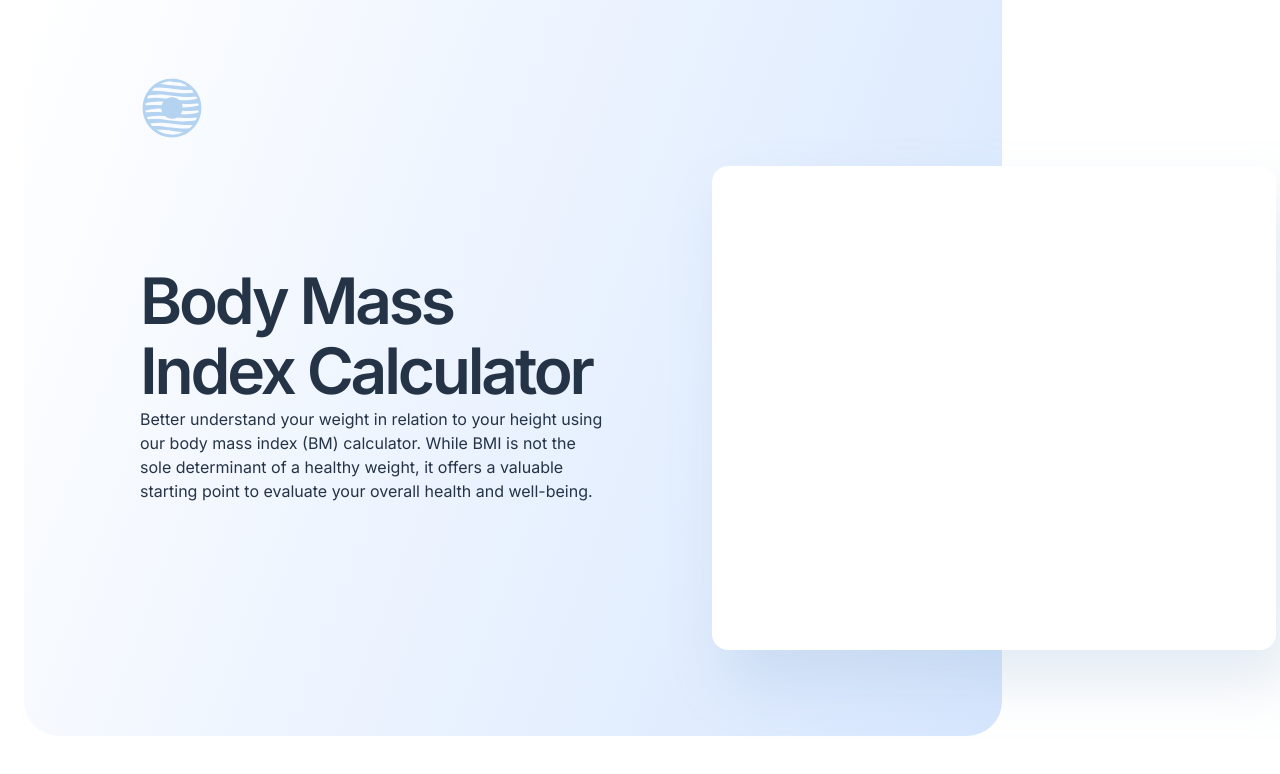
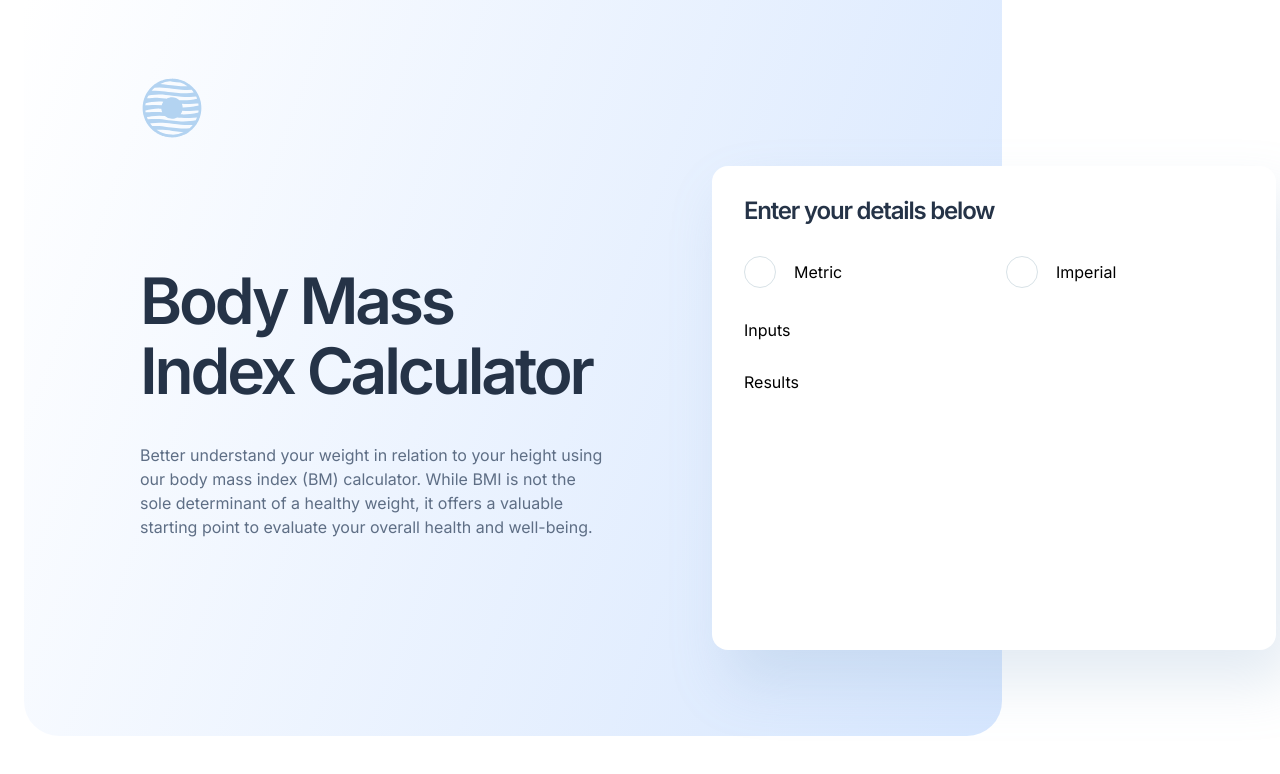
Before and after one commit to GuimaraesJC/bmi-calculator, a React (Vite) app: page / in a window 1280 px wide. Shown: the top 774 px of the page. Built offline with nearby package versions, Linux system fonts and the light colour scheme.

Commit message:
(WIP) Implements Calculator component structure

```diff
--- /dev/null
+++ b/src/components/Calculator/index.tsx
@@ -0,0 +1,26 @@
+import Text from '../Text'
+import RadioInput from '../RadioInput'
+
+import * as S from './styles'
+
+function Calculator() {
+  return (
+    <S.Wrapper>
+      <Text renderAs="span" type="HeadingM">
+        Enter your details below
+      </Text>
+      <S.UnitSelectionContainer>
+        <RadioInput label="Metric" name="system" />
+        <RadioInput label="Imperial" name="system" />
+      </S.UnitSelectionContainer>
+      <S.InputsContainer>
+        Inputs
+      </S.InputsContainer>
+      <S.ResultContainer>
+        Results
+      </S.ResultContainer>
+    </S.Wrapper>
+  )
+}
+
+export default Calculator
--- /dev/null
+++ b/src/components/Calculator/styles.ts
@@ -0,0 +1,23 @@
+import styled from 'styled-components'
+
+export const Wrapper = styled.div`
+  display: flex;
+  flex-direction: column;
+  gap: 2rem;
+  background-color: white;
+  width: 35.25rem;
+  height: 30.25rem;
+  padding: 2rem;
+  box-shadow: 1rem 2rem 3.5rem rgba(143, 174, 207, 0.25);
+  border-radius: 1rem;
+`
+
+export const UnitSelectionContainer = styled.div`
+  display: grid;
+  grid-template-columns: 1fr 1fr;
+  gap: 1.5rem;
+`
+
+export const InputsContainer = styled.div``
+
+export const ResultContainer = styled.div``
--- a/src/components/Header/index.tsx
+++ b/src/components/Header/index.tsx
@@ -1,6 +1,8 @@
 import Text from '../Text'
+import Calculator from '../Calculator'
 
 import * as S from './styles'
+import { defaultTheme } from '../../styles/theme'
 
 import logo from '../../assets/images/logo.svg'
 
@@ -13,7 +15,12 @@ function Header() {
           <Text renderAs="h1" type="HeadingXL">
             Body Mass Index Calculator
           </Text>
-          <Text renderAs="p" type="BodyM">
+          <Text
+            className="text-info"
+            renderAs="p"
+            type="BodyM"
+            color={defaultTheme.colors.darkElectricBlue}
+          >
             Better understand your weight in relation to your height using our
             body mass index (BM) calculator. While BMI is not the sole
             determinant of a healthy weight, it offers a valuable starting
@@ -21,7 +28,9 @@ function Header() {
           </Text>
         </S.TextContainer>
       </S.InfoContainer>
-      <S.CalculatorContainer></S.CalculatorContainer>
+      <S.CalculatorContainer>
+        <Calculator />
+      </S.CalculatorContainer>
     </S.Wrapper>
   )
 }
--- a/src/components/Header/styles.ts
+++ b/src/components/Header/styles.ts
@@ -14,6 +14,7 @@ export const InfoContainer = styled.div`
   border-radius: 0 0 35px 35px;
   background: linear-gradient(290.1deg, #D6E6FE 0%, rgba(214, 252, 254, 0) 100%);
   position: relative;
+  z-index: -1;
 
   .logo {
     position: absolute;
@@ -23,18 +24,16 @@ export const InfoContainer = styled.div`
 `
 
 export const CalculatorContainer = styled.div`
-  background-color: white;
-  width: 564px;
-  height: 484px;
   margin-left: -16.625rem;
   margin-top: 10.375rem;
-  z-index: 1;
-  box-shadow: 16px 32px 56px rgba(143, 174, 207, 0.25);
-  border-radius: 1rem;
 `
 
 export const TextContainer = styled.div`
   max-width: 29rem;
   margin-left: 7.25rem;
   margin-top: 16.625rem;
+
+  .text-info {
+    margin-top: 2.25rem;
+  }
 `
```
